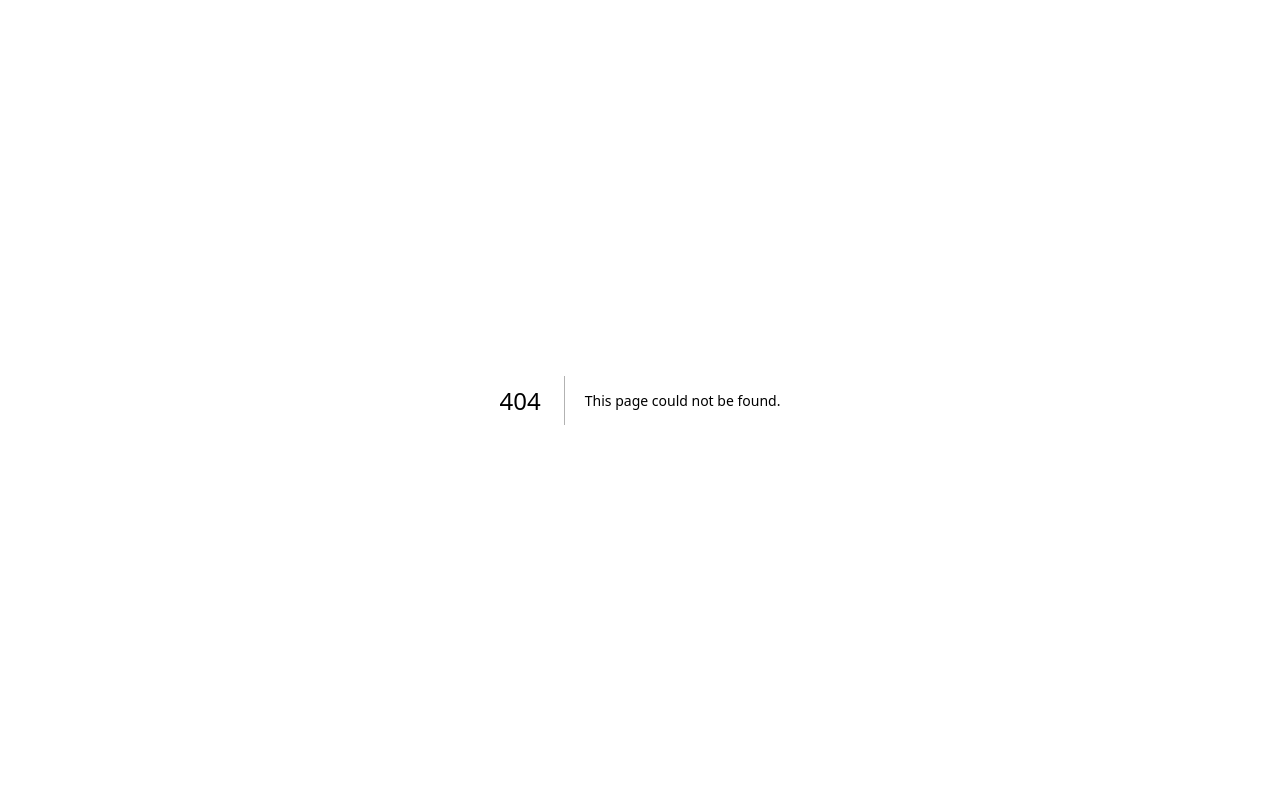
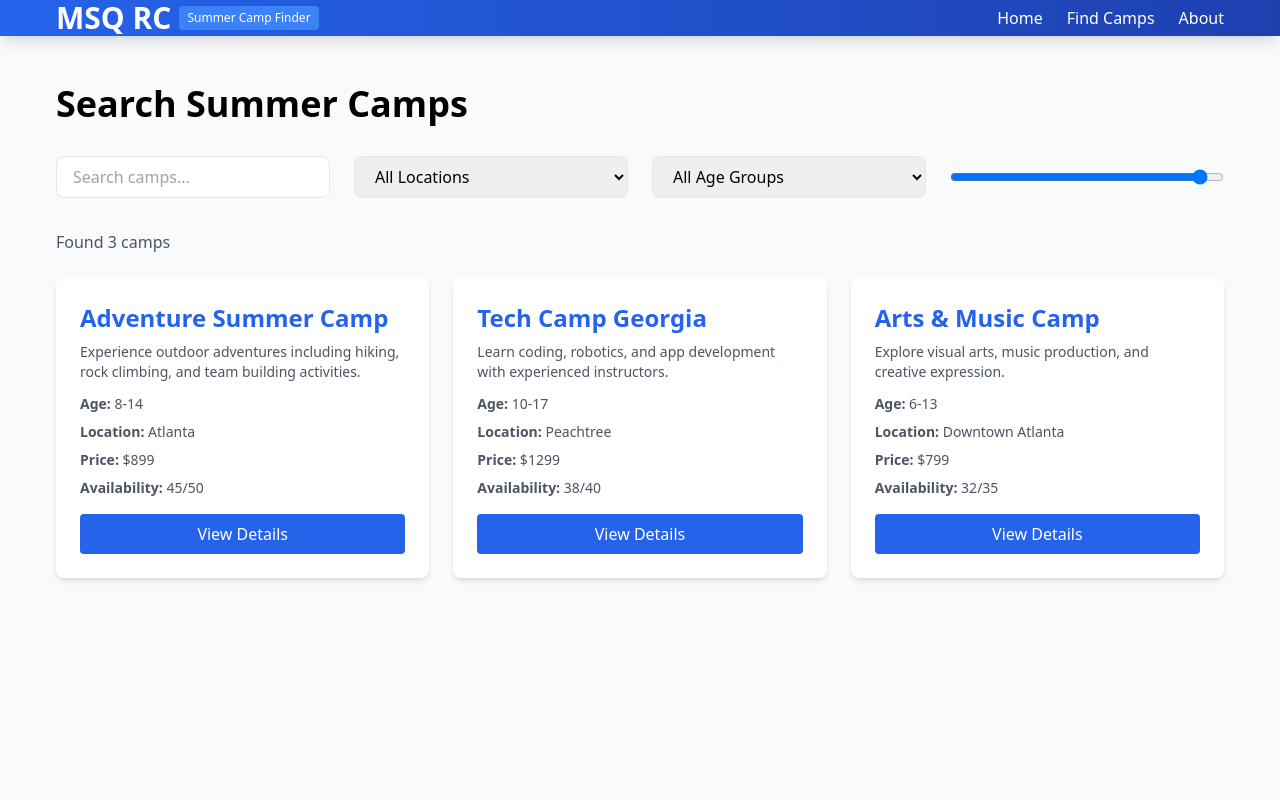
Before and after one commit to harshmaggo1820/hazel-camps, a Next.js app: page /search in a window 1280 px wide. Before the commit this address had no page. Shown: the top 800 px of the page. Built offline with nearby package versions, Linux system fonts and the light colour scheme.

Commit message:
Create search.tsx

```diff
--- /dev/null
+++ b/pages/search.tsx
@@ -0,0 +1,88 @@
+import React, { useState } from 'react';
+import Head from 'next/head';
+import Header from '../components/Header';
+import Footer from '../components/Footer';
+import { mockCamps, locations, ageGroups } from '../lib/mockData';
+
+const SearchPage = () => {
+  const [searchQuery, setSearchQuery] = useState('');
+  const [selectedLocation, setSelectedLocation] = useState('');
+  const [selectedAgeGroup, setSelectedAgeGroup] = useState('');
+  const [priceRange, setPriceRange] = useState([0, 2000]);
+
+  const filteredCamps = mockCamps.filter(camp => {
+    const matchQuery = camp.name.toLowerCase().includes(searchQuery.toLowerCase()) ||
+                       camp.description.toLowerCase().includes(searchQuery.toLowerCase());
+    const matchLocation = !selectedLocation || camp.location === selectedLocation;
+    const matchAgeGroup = !selectedAgeGroup || camp.ageGroup === selectedAgeGroup;
+    const matchPrice = camp.price >= priceRange[0] && camp.price <= priceRange[1];
+    return matchQuery && matchLocation && matchAgeGroup && matchPrice;
+  });
+
+  return (
+    <div>
+      <Head><title>Search Camps - MSQ RC</title></Head>
+      <Header />
+      <main className="min-h-screen bg-gray-50 py-12">
+        <div className="container mx-auto px-4">
+          <h1 className="text-4xl font-bold mb-8">Search Summer Camps</h1>
+
+          <div className="grid grid-cols-1 md:grid-cols-4 gap-6 mb-8">
+            <input
+              type="text"
+              placeholder="Search camps..."
+              value={searchQuery}
+              onChange={(e) => setSearchQuery(e.target.value)}
+              className="px-4 py-2 border rounded-lg focus:outline-none"
+            />
+            <select
+              value={selectedLocation}
+              onChange={(e) => setSelectedLocation(e.target.value)}
+              className="px-4 py-2 border rounded-lg focus:outline-none"
+            >
+              <option value="">All Locations</option>
+              {locations.map(loc => <option key={loc} value={loc}>{loc}</option>)}
+            </select>
+            <select
+              value={selectedAgeGroup}
+              onChange={(e) => setSelectedAgeGroup(e.target.value)}
+              className="px-4 py-2 border rounded-lg focus:outline-none"
+            >
+              <option value="">All Age Groups</option>
+              {ageGroups.map(ag => <option key={ag} value={ag}>{ag}</option>)}
+            </select>
+            <input
+              type="range"
+              min="0"
+              max="2000"
+              value={priceRange[1]}
+              onChange={(e) => setPriceRange([0, parseInt(e.target.value)])}
+              className="px-4 py-2"
+            />
+          </div>
+
+          <p className="text-gray-600 mb-6">Found {filteredCamps.length} camps</p>
+
+          <div className="grid grid-cols-1 md:grid-cols-2 lg:grid-cols-3 gap-6">
+            {filteredCamps.map(camp => (
+              <div key={camp.id} className="bg-white rounded-lg shadow-md p-6 hover:shadow-lg transition">
+                <h2 className="text-2xl font-bold text-blue-600 mb-2">{camp.name}</h2>
+                <p className="text-gray-600 text-sm mb-3">{camp.description}</p>
+                <div className="space-y-2 text-sm text-gray-600 mb-4">
+                  <p><strong>Age:</strong> {camp.ageGroup}</p>
+                  <p><strong>Location:</strong> {camp.location}</p>
+                  <p><strong>Price:</strong> ${camp.price}</p>
+                  <p><strong>Availability:</strong> {camp.enrolled}/{camp.capacity}</p>
+                </div>
+                <button className="w-full bg-blue-600 text-white py-2 rounded hover:bg-blue-700">View Details</button>
+              </div>
+            ))}
+          </div>
+        </div>
+      </main>
+      <Footer />
+    </div>
+  );
+};
+
+export default SearchPage;
```
